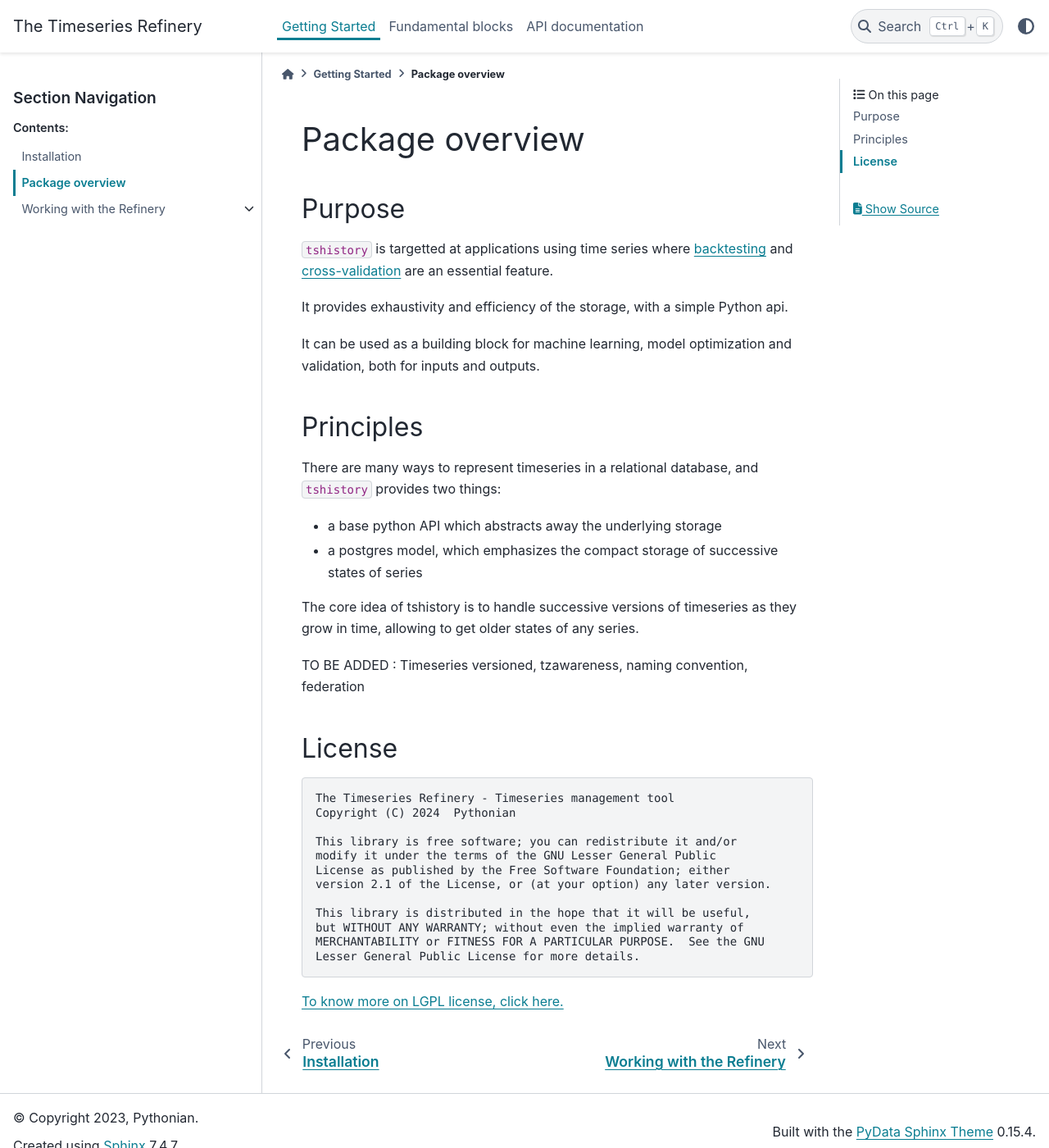
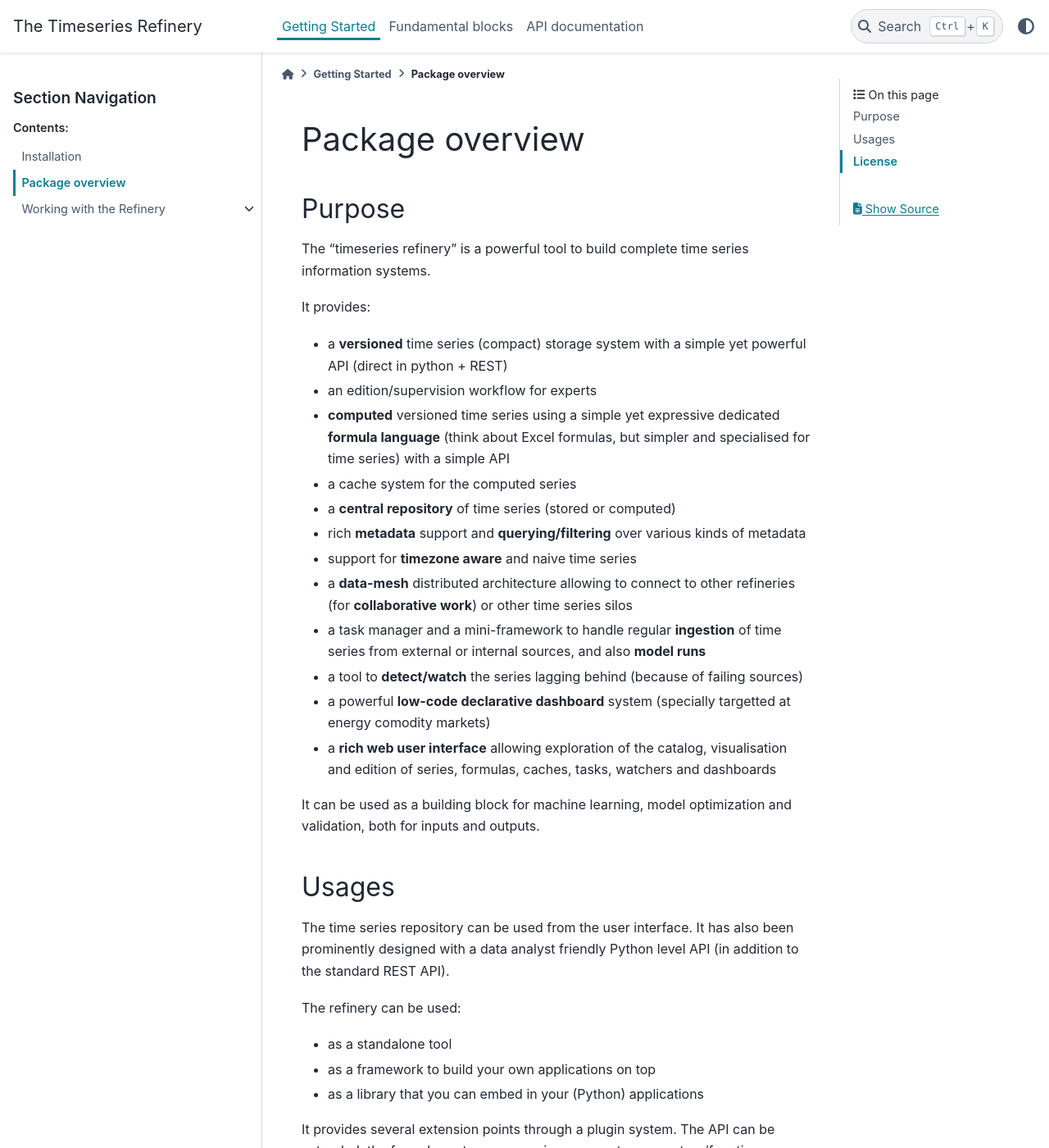
Before and after one commit to pythonianfr/tshistory_refinery, a Sphinx documentation site: the page built from docs/getting_started/package_overview.rst, in a window 1280 px wide and 1400 px high. Shown: the whole window at 82% size. Built offline with Sphinx 7.4.7 and the PyData theme 0.15.4, drawn with Linux system fonts in a browser that asks for light colours; some of the changed text lies outside the part shown.

Commit message:
docs: rewrite the `package overview` section
related to #28

```diff
--- a/docs/getting_started/package_overview.rst
+++ b/docs/getting_started/package_overview.rst
@@ -4,34 +4,93 @@ Package overview
 Purpose
 -------
 
-``tshistory`` is targetted at applications using time series where
-`backtesting <https://en.wikipedia.org/wiki/Backtesting>`__ and
-`cross-validation <https://en.wikipedia.org/wiki/Cross-validation_(statistics)>`__
-are an essential feature.
+The "timeseries refinery" is a powerful tool to build complete time
+series information systems.
 
-It provides exhaustivity and efficiency of the storage, with a simple
-Python api.
+It provides:
+
+* a **versioned** time series (compact) storage system with a simple
+  yet powerful API (direct in python + REST)
+
+* an edition/supervision workflow for experts
+
+* **computed** versioned time series using a simple yet expressive
+  dedicated **formula language** (think about Excel formulas, but
+  simpler and specialised for time series) with a simple API
+
+* a cache system for the computed series
+
+* a **central repository** of time series (stored or computed)
+
+* rich **metadata** support and **querying/filtering** over various
+  kinds of metadata
+
+* support for **timezone aware** and naive time series
+
+* a **data-mesh** distributed architecture allowing to connect to
+  other refineries (for **collaborative work**) or other time series
+  silos
+
+* a task manager and a mini-framework to handle regular **ingestion**
+  of time series from external or internal sources, and also **model
+  runs**
+
+* a tool to **detect/watch** the series lagging behind (because of
+  failing sources)
+
+* a powerful **low-code declarative dashboard** system (specially
+  targetted at energy comodity markets)
+
+* a **rich web user interface** allowing exploration of the catalog,
+  visualisation and edition of series, formulas, caches, tasks,
+  watchers and dashboards
 
 It can be used as a building block for machine learning, model
 optimization and validation, both for inputs and outputs.
 
 
-Principles
-----------
+Usages
+------
 
-There are many ways to represent timeseries in a relational database,
-and ``tshistory`` provides two things:
+The time series repository can be used from the user interface. It has
+also been prominently designed with a data analyst friendly Python
+level API (in addition to the standard REST API).
 
--  a base python API which abstracts away the underlying storage
+The refinery can be used:
 
--  a postgres model, which emphasizes the compact storage of successive
-   states of series
+* as a standalone tool
 
-The core idea of tshistory is to handle successive versions of
-timeseries as they grow in time, allowing to get older states of any
-series.
+* as a framework to build your own applications on top
 
-TO BE ADDED : Timeseries versioned, tzawareness, naming convention, federation
+* as a library that you can embed in your (Python) applications
+
+It provides several extension points through a plugin system. The API
+can be extended, the formula system can receive new custom
+operators/functions.
+
+It has been designed to cooperate nicely within any existing IT
+infrastructure addressing time series data needs.
+
+Its primary purposes and design goals are:
+
+* to give maximum **autonomy** to non-programmers working with time
+  series data (analysts, data scientists), without having to beg the
+  IT department
+
+* to give very **user-friendly APIs** to manipulate data and
+  computations
+
+* to provide an extensive **audit trail** from the acquired external
+  data to the final dashboard product (it makes it easy to understand
+  the provenance of all the data)
+
+* to foster good **data governance** and **collaboration** over the
+  time series repository
+
+* all that while providing an **efficient storage** system and
+  **horizontal scalability**
+
+
 
 License
 -------
```
